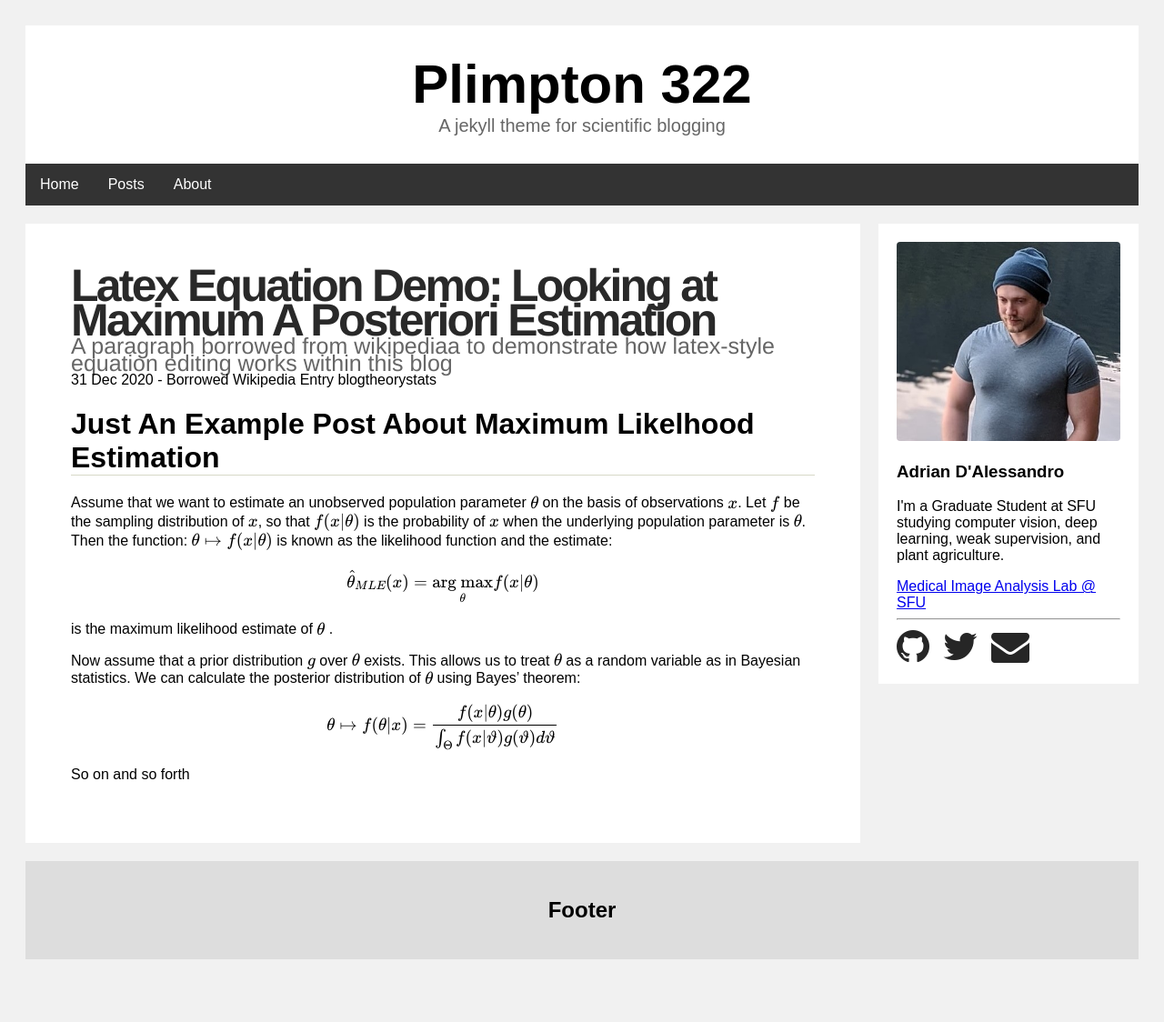
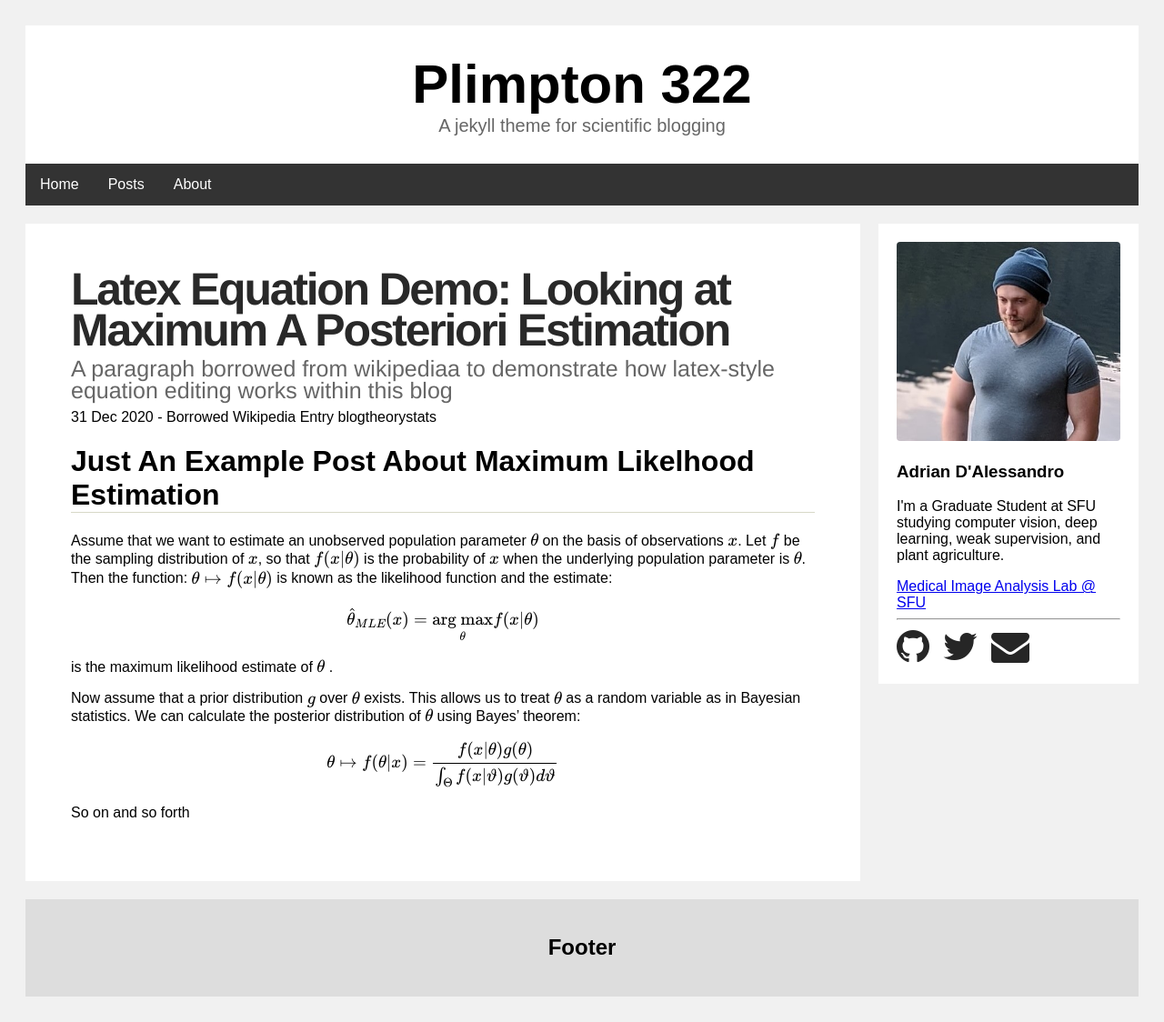
Before and after one commit to adrian-dalessandro/Plimpton322, a Jekyll site: the page built from _posts/2020-12-31-example-latex-math.md, in a window 1280 px wide. Shown: the whole page at 91% size. Built offline with Jekyll 4.4.1, drawn with Linux system fonts in a browser that asks for light colours; formulas are drawn with MathJax 3; before the commit the page ends 1083 px from its top, so only the background shows below that.

Commit message:
Update main.scss

```diff
--- a/_sass/main.scss
+++ b/_sass/main.scss
@@ -75,17 +75,17 @@ body {
   color: #292929;
   font-family: 'Helvetica', 'Arial', sans-serif;
   font-size: 50px;
-  line-height: 75%;
-  letter-spacing: -0.055em;
+  line-height: 90%;
+  letter-spacing: -0.045em;
   margin: auto;
 }
 
 .post-header p {
    font-size: 25px;
-   margin-block: auto;
+   margin-block: 1%;
    color: #666;
    font-family: 'Helvetica', 'Arial', sans-serif;
-   line-height: 75%;
+   line-height: 95%;
 }
 
 /* Clear floats after the columns */
```
